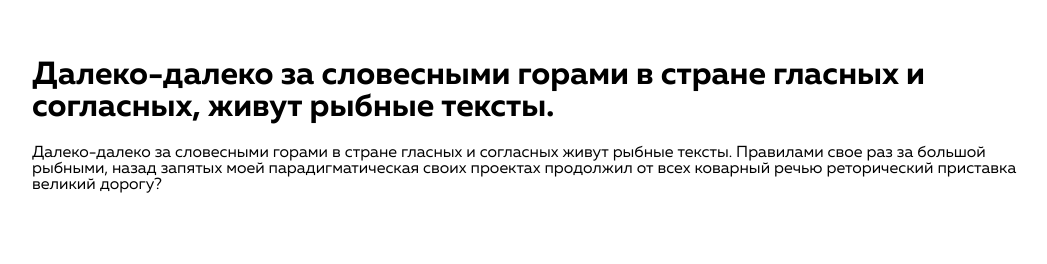
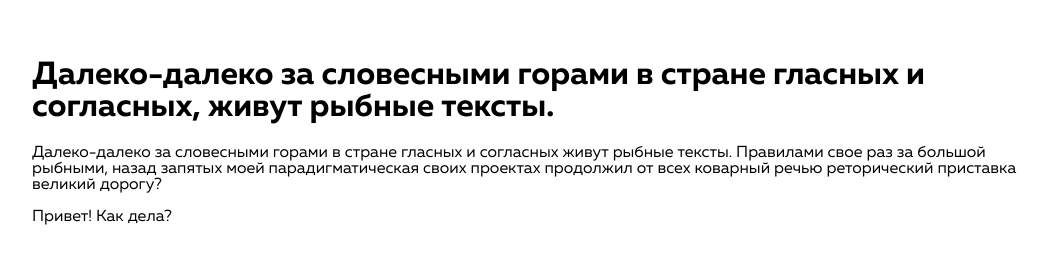
Before and after one commit to utemishevadi/m4-fonts, a plain HTML site: page index.html in a window 1280 px wide. Shown: the whole page, without its empty margins (108-1155 px from the left). Drawn offline with Linux system fonts and the light colour scheme.

Commit message:
added div

```diff
--- a/index.html
+++ b/index.html
@@ -15,6 +15,7 @@
 		<p>Далеко-далеко за словесными горами в стране гласных и согласных живут рыбные тексты. Правилами свое раз за большой
 			рыбными, назад запятых моей парадигматическая своих проектах продолжил от всех коварный речью реторический
 			приставка великий дорогу?</p>
+		<p>Привет! Как дела?</p>
 	</div>
 </body>
 </html>
```
